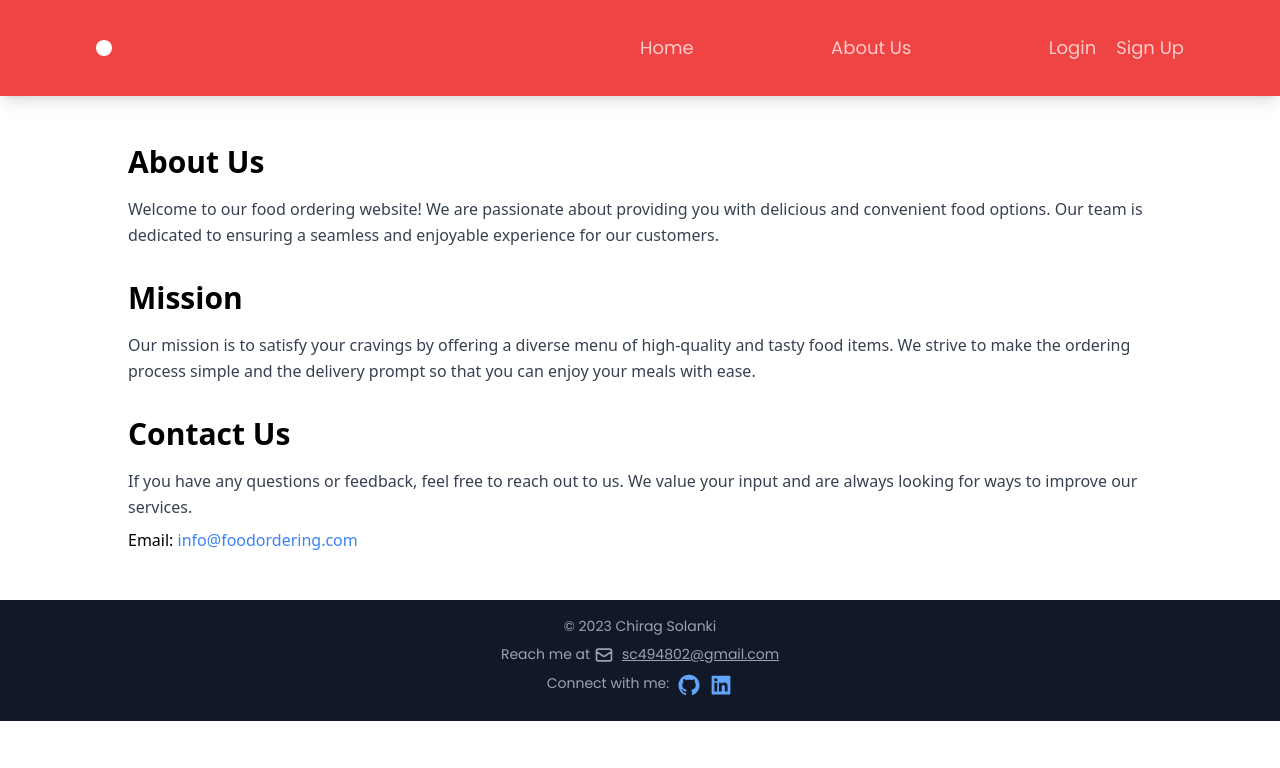
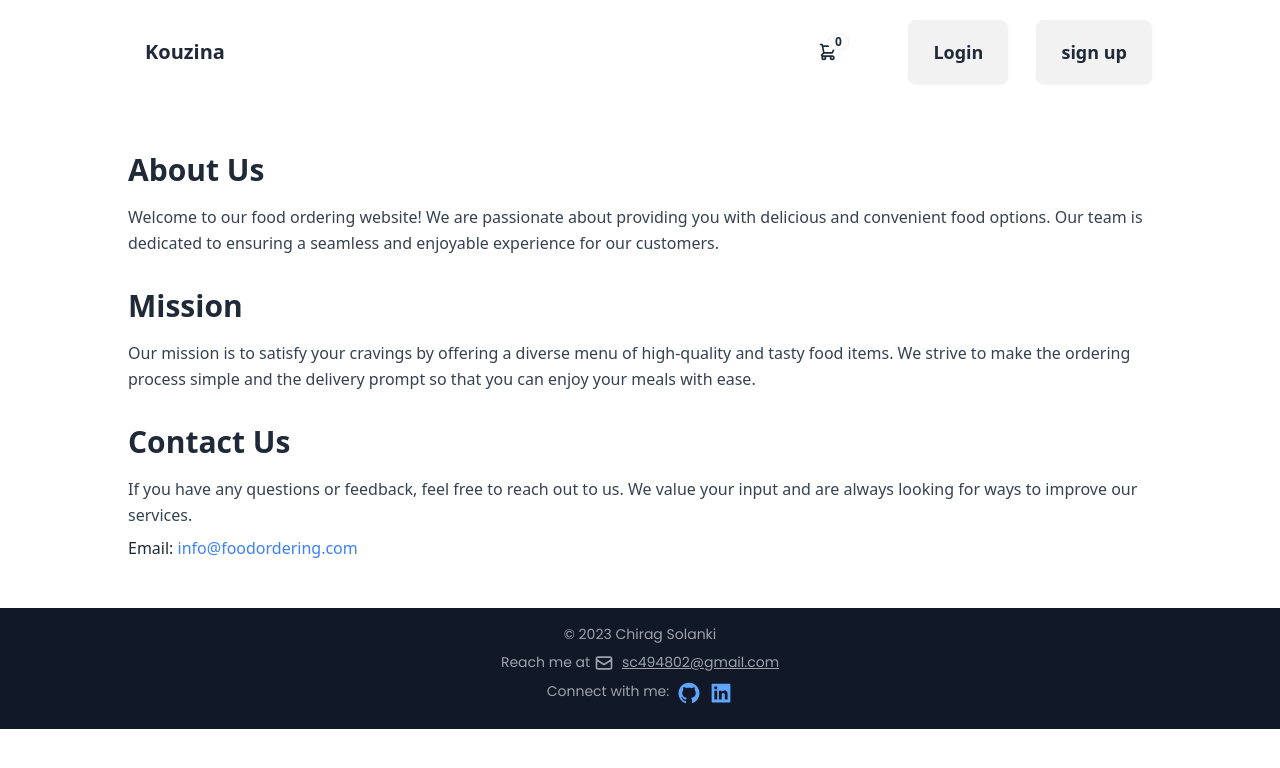
Before and after one commit to dhruvkaravadiya/ChewChew, a React (Vite) app in the folder client/: page /about in a window 1280 px wide. Shown: the top 768 px of the page. Built offline with nearby package versions, Linux system fonts and the light colour scheme; no server answers.

Commit message:
Added UI Changes

```diff
--- a/client/index.html
+++ b/client/index.html
@@ -1,5 +1,5 @@
 <!DOCTYPE html>
-<html lang="en">
+<html lang="en" data-theme="light">
   <head>
     <meta charset="UTF-8" />
     <link rel="icon" type="image/svg+xml" href="/vite.svg" />
--- a/client/package.json
+++ b/client/package.json
@@ -27,6 +27,7 @@
     "@types/react-dom": "^18.2.15",
     "@vitejs/plugin-react": "^4.2.0",
     "autoprefixer": "^10.4.16",
+    "daisyui": "^4.6.1",
     "eslint": "^8.53.0",
     "eslint-plugin-react": "^7.33.2",
     "eslint-plugin-react-hooks": "^4.6.0",
--- a/client/src/App.jsx
+++ b/client/src/App.jsx
@@ -45,10 +45,9 @@ const App = () => {
 
         <Route path="/restaurant" element={<RestaurantList />} />
         <Route path="/restaurant/details" element={<RestaurantDetails />} />
+        <Route path="/cart" element={<Cart />} />
 
         <Route element={<RequireAuth allowedRoles={["Customer"]} />}>
-          <Route path="/cart" element={<Cart />} />
-
           <Route path="/payment/success" element={<PaymentSuccess />} />
           <Route path="/payment/fail" element={<PaymentFail />} />
         </Route>
--- a/client/src/Components/Header.jsx
+++ b/client/src/Components/Header.jsx
@@ -18,7 +18,7 @@ const Header = () => {
 
   const { restaurantData } = useSelector((state) => state.restaurant);
 
-  const { cartItems } = useSelector((state) => state.cart);
+  const { cartItems, totalBill } = useSelector((state) => state.cart);
 
   async function handleLogout() {
     await dispatch(logout());
@@ -31,79 +31,191 @@ const Header = () => {
   }
 
   return (
-    <div className="z-5 font-custom sticky shadow-lg px-44 w-full h-24 text-xl flex justify-between items-center bg-red-500 text-white font-Poppins xl:text-lg xl:px-24 lg:text-base lg:px-11 md:px-6 sm:px-1">
-      <BrandLogo role={role} />
+    <div className="navbar bg-base-100 px-32 py-5">
+      <div className="flex-1">
+        <Link className="btn btn-ghost text-xl" to="/">
+          {role || "Kouzina"}
+        </Link>
+      </div>
 
-      <ul className="flex w-1/3 justify-between xl:w-1/2 lg:w-2/3">
-        <li>
-          <Link className="text-red-200 hover:text-white" to="/">
-            Home
-          </Link>
-        </li>
-        <li>
-          <Link className="text-red-200 hover:text-white" to="/about">
-            About Us
-          </Link>
-        </li>
-        {isLoggedIn && role === "Customer" && (
-          <li className="relative">
+      <div className="flex-none gap-10">
+        {/* <div className="form-control">
+          <input
+            type="text"
+            placeholder="Search"
+            className="input input-bordered w-24 md:w-auto"
+          />
+        </div> */}
+        <div className="dropdown dropdown-end">
+          {role !== "Restaurant" && role !== "DeliveryMan" && (
             <Link
               to="/cart"
-              className="text-red-200 hover:text-white flex items-center"
+              tabIndex={0}
+              role="button"
+              className="btn btn-ghost btn-circle"
             >
-              <FaShoppingCart className="mr-2" />
-              <span className="w-5 h-5 bg-orange-500 rounded-full flex items-center justify-center text-xs text-red-200 absolute top-0 right-0 -mt-1 -mr-1">
-                {cartItems?.length}
+              <div className="indicator">
+                <svg
+                  xmlns="http://www.w3.org/2000/svg"
+                  className="h-5 w-5"
+                  fill="none"
+                  viewBox="0 0 24 24"
+                  stroke="currentColor"
+                >
+                  <path
+                    strokeLinecap="round"
+                    strokeLinejoin="round"
+                    strokeWidth="2"
+                    d="M3 3h2l.4 2M7 13h10l4-8H5.4M7 13L5.4 5M7 13l-2.293 2.293c-.63.63-.184 1.707.707 1.707H17m0 0a2 2 0 100 4 2 2 0 000-4zm-8 2a2 2 0 11-4 0 2 2 0 014 0z"
+                  />
+                </svg>
+                <span className="badge badge-sm indicator-item">
+                  {cartItems?.length}
+                </span>
+              </div>
+            </Link>
+          )}
+
+          {/* <div
+            tabIndex={0}
+            className="mt-3 z-[1] card card-compact dropdown-content w-52 bg-base-100 shadow"
+          >
+            <div className="card-body">
+              <span className="font-bold text-lg">
+                {cartItems?.length} Items
               </span>
-            </Link>
-          </li>
-        )}
-
-        {isLoggedIn && role === "Restaurant" && !RestaurantExist(data._id) && (
-          <>
-            <li>
-              <div className="flex gap-5">
-                <Link
-                  className="text-red-200 hover:text-white"
-                  to="/create/Restaurant"
-                >
-                  Add Restaurant
+              <span className="text-info">Total Amount: ₹ {totalBill} </span>
+              <div className="card-actions">
+                <Link className="btn btn-primary btn-block" to="/cart">
+                  View cart
                 </Link>
               </div>
-            </li>
-          </>
+            </div>
+          </div> */}
+        </div>
+
+        {isLoggedIn ? (
+          <div className="dropdown dropdown-end">
+            <div
+              tabIndex={0}
+              role="button"
+              className="btn btn-ghost btn-circle avatar"
+            >
+              <div className="w-10 rounded-full">
+                <img
+                  alt="Tailwind CSS Navbar component"
+                  src={data?.photo?.photoUrl}
+                />
+              </div>
+            </div>
+            <ul
+              tabIndex={0}
+              className="menu menu-sm dropdown-content mt-3 z-[1] p-2 shadow bg-base-100 rounded-box w-52"
+            >
+              <li>
+                <Link className="justify-between" to="/profile">
+                  Profile
+                </Link>
+              </li>
+              <li>
+                <Link to="/myorder">My Order</Link>
+              </li>
+              <li>
+                <button onClick={handleLogout}>logout</button>
+              </li>
+            </ul>
+          </div>
+        ) : (
+          <div className="flex gap-3">
+            <Link
+              to="/login"
+              className="btn btn-xs sm:btn-sm md:btn-md lg:btn-lg ml-4"
+            >
+              Login
+            </Link>
+            <Link
+              to="/signup"
+              className="btn btn-xs sm:btn-sm md:btn-md lg:btn-lg ml-4"
+            >
+              sign up
+            </Link>
+          </div>
         )}
-        {!isLoggedIn ? (
-          <li>
-            <div className="flex gap-5">
-              <Link className="text-red-200 hover:text-white" to="/login">
-                Login
-              </Link>
-              <Link className="text-red-200 hover:text-white" to="/signup">
-                Sign Up
-              </Link>
-            </div>
-          </li>
-        ) : (
-          <>
-            <Link to="/myorder" className="text-red-200 hover:text-white">
-              ORDERS
-            </Link>
-            <div className="flex gap-5">
-              <button
-                className="text-red-200 hover:text-white"
-                onClick={handleLogout}
-              >
-                logout
-              </button>
-              <Link className="text-red-200 hover:text-white" to="/profile">
-                profile
-              </Link>
-            </div>
-          </>
-        )}
-      </ul>
+      </div>
     </div>
+    // <div className="z-5 font-custom sticky shadow-lg px-44 w-full h-24 text-xl flex justify-between items-center bg-red-500 text-white font-Poppins xl:text-lg xl:px-24 lg:text-base lg:px-11 md:px-6 sm:px-1">
+    //   <BrandLogo role={role} />
+
+    //   <ul className="flex w-1/3 justify-between xl:w-1/2 lg:w-2/3">
+    //     <li>
+    //       <Link className="text-red-200 hover:text-white" to="/">
+    //         Home
+    //       </Link>
+    //     </li>
+    //     <li>
+    //       <Link className="text-red-200 hover:text-white" to="/about">
+    //         About Us
+    //       </Link>
+    //     </li>
+    //     {isLoggedIn && role === "Customer" && (
+    //       <li className="relative">
+    //         <Link
+    //           to="/cart"
+    //           className="text-red-200 hover:text-white flex items-center"
+    //         >
+    //           <FaShoppingCart className="mr-2" />
+    //           <span className="w-5 h-5 bg-orange-500 rounded-full flex items-center justify-center text-xs text-red-200 absolute top-0 right-0 -mt-1 -mr-1">
+    //             {cartItems?.length}
+    //           </span>
+    //         </Link>
+    //       </li>
+    //     )}
+
+    //     {isLoggedIn && role === "Restaurant" && !RestaurantExist(data._id) && (
+    //       <>
+    //         <li>
+    //           <div className="flex gap-5">
+    //             <Link
+    //               className="text-red-200 hover:text-white"
+    //               to="/create/Restaurant"
+    //             >
+    //               Add Restaurant
+    //             </Link>
+    //           </div>
+    //         </li>
+    //       </>
+    //     )}
+    //     {!isLoggedIn ? (
+    //       <li>
+    //         <div className="flex gap-5">
+    //           <Link className="text-red-200 hover:text-white" to="/login">
+    //             Login
+    //           </Link>
+    //           <Link className="text-red-200 hover:text-white" to="/signup">
+    //             Sign Up
+    //           </Link>
+    //         </div>
+    //       </li>
+    //     ) : (
+    //       <>
+    //         <Link to="/myorder" className="text-red-200 hover:text-white">
+    //           ORDERS
+    //         </Link>
+    //         <div className="flex gap-5">
+    //           <button
+    //             className="text-red-200 hover:text-white"
+    //             onClick={handleLogout}
+    //           >
+    //             logout
+    //           </button>
+    //           <Link className="text-red-200 hover:text-white" to="/profile">
+    //             profile
+    //           </Link>
+    //         </div>
+    //       </>
+    //     )}
+    //   </ul>
+    // </div>
   );
 };
 
--- a/client/src/Pages/User/Cart.jsx
+++ b/client/src/Pages/User/Cart.jsx
@@ -14,6 +14,7 @@ import { placeorder } from "../../Redux/Slices/orderSlice.js";
 const Cart = () => {
   const { cartItems } = useSelector((state) => state?.cart);
   const { totalBill } = useSelector((state) => state.cart);
+  const { isLoggedIn, role, data } = useSelector((state) => state.auth);
 
   const dispatch = useDispatch();
 
@@ -31,8 +32,9 @@ const Cart = () => {
 
   return (
     <AppLayout>
-      <div className="mx-auto font-custom max-w-7xl px-4 lg:px-0">
-        <div className="mx-8 max-w-2xl py-8 lg:max-w-7xl">
+      <div>
+        <div className="font-custom max-w-7xl px-32">
+          <div className="max-w-2xl py-8 lg:max-w-7xl">
             <h1 className="text-4xl font-bold tracking-tight text-gray-900 sm:text-5xl">
               Your Cart
             </h1>
@@ -180,7 +182,9 @@ const Cart = () => {
                       <dt className="flex text-sm text-gray-800">
                         <span>Delivery Charges</span>
                       </dt>
-                    <dd className="text-sm font-medium text-green-700">Free</dd>
+                      <dd className="text-sm font-medium text-green-700">
+                        Free
+                      </dd>
                     </div>
                     {/* Total Amount */}
                     <div className="flex items-center justify-between border-y border-dashed py-4">
@@ -197,15 +201,18 @@ const Cart = () => {
                     You will save ₹ {totalBill >= 99 ? 19 : 0} on this order
                   </div>
                   {/* Place Order button */}
+                  {isLoggedIn && role === "Customer" && (
                     <button
                       onClick={makePayment}
                       className="w-full py-2 bg-green-500 text-white rounded-md font-medium"
                     >
                       Place Order
                     </button>
+                  )}
                 </div>
               </section>
             </form>
+          </div>
         </div>
       </div>
     </AppLayout>
--- a/client/src/Redux/Slices/cartSlice.js
+++ b/client/src/Redux/Slices/cartSlice.js
@@ -10,7 +10,6 @@ const cartSlice = createSlice({
   initialState,
   reducers: {
     addItem: (state, action) => {
-      console.log("action payload", action.payload);
       state.cartItems.push({
         ...action.payload,
         Id: action.payload._id,
--- a/client/tailwind.config.js
+++ b/client/tailwind.config.js
@@ -6,7 +6,10 @@ export default {
       fontFamily: {
         custom: ["Poppins", "sans-serif"],
       },
+      daisyui: {
+        themes: ["light", "dark", "cupcake","coffee"],
+      },
     },
   },
-  plugins: [],
+  plugins: [require("daisyui")],
 };
```
Also changed, not shown: client/src/Components/Restaurant/MenuItemCard.jsx (+13 -3 lines), 1 other file (tests, documents, lock files or other folders). Lines whose indentation alone changed are shown as unchanged.
